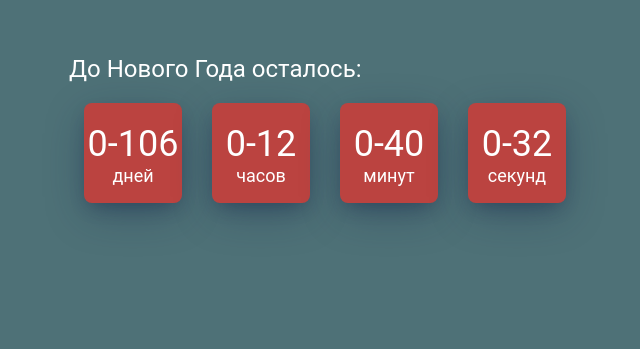
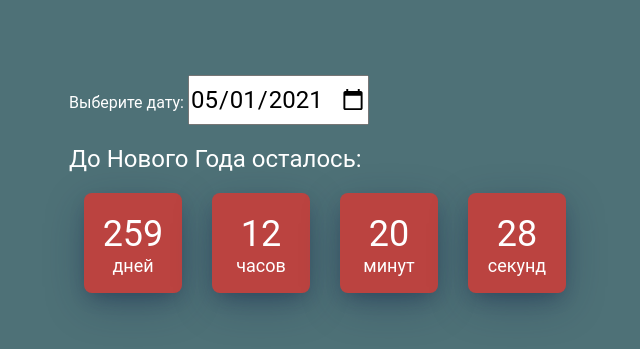
Before and after one commit to Leningram/SmallProjects, a plain HTML site: page index.html in a window 1280 px wide. Shown: the part 115-464 px from the top of the page, without its empty margins (315-955 px from the left). Drawn offline with Linux system fonts and the light colour scheme.

Commit message:
data picker added

```diff
--- a/css/style.css
+++ b/css/style.css
@@ -14,6 +14,12 @@ body {
 .timer__block {
     display: block;
     margin: 170px 30%;
+}
+
+#calendar {
+    margin: 20px auto;
+    font-size: 24px;
+    height: 50px;
 }
 
 .timer__block-title {
--- a/index.html
+++ b/index.html
@@ -8,6 +8,11 @@
   </head>
   <body>
     <div class="timer__block">
+      <label for="start">Выберите дату:</label>
+
+<input type="date" id="calendar" name="calendar"
+       value="2021-05-01"
+       min="2018-01-01" max="2022-12-31">
       <div class="timer__block-title">До Нового Года осталось:</div>
       <div class="timer__block-clock">
         <div class="timer__block-card">
--- a/js/script.js
+++ b/js/script.js
@@ -1,5 +1,15 @@
 window.addEventListener('DOMContentLoaded', () => {
-    const deadline = '2020-12-31';
+    let deadline = '2021-12-31',
+        timeInterval;
+    const calendar = document.querySelector('#calendar');
+
+    calendar.addEventListener('change', () => {
+        clearInterval(timeInterval);
+        deadline = calendar.value;
+        setClock('.timer__block-clock', deadline);
+
+    })
+
 
     function getTimeRemaining(endtime) {
         const t = Date.parse(endtime) - Date.parse(new Date()) - (3 * 60 * 60 * 1000),
@@ -22,7 +32,7 @@ window.addEventListener('DOMContentLoaded', () => {
             days = timer.querySelector('#days'),
             hours = timer.querySelector('#hours'),
             minutes = timer.querySelector('#minutes'),
-            seconds = timer.querySelector('#seconds'),
+            seconds = timer.querySelector('#seconds');
             timeInterval = setInterval(updateClock, 1000);
         updateClock();
 
@@ -40,7 +50,6 @@ window.addEventListener('DOMContentLoaded', () => {
             hours.innerHTML = getZero(t.hours);
             minutes.innerHTML = getZero(t.minutes);
             seconds.innerHTML = getZero(t.seconds);
-
             if (t <= 0) {
                 clearInterval(timeInterval);
             }
```
